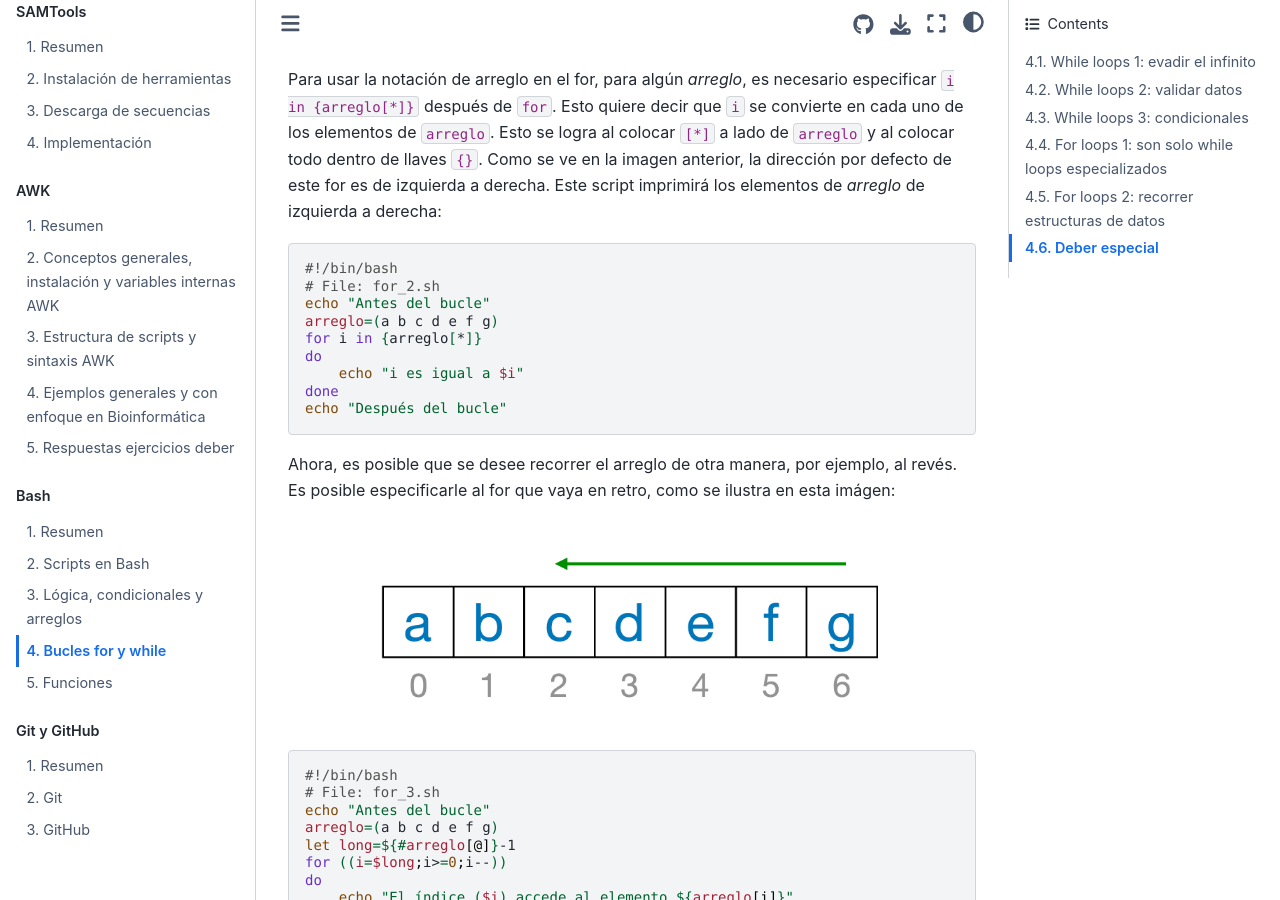
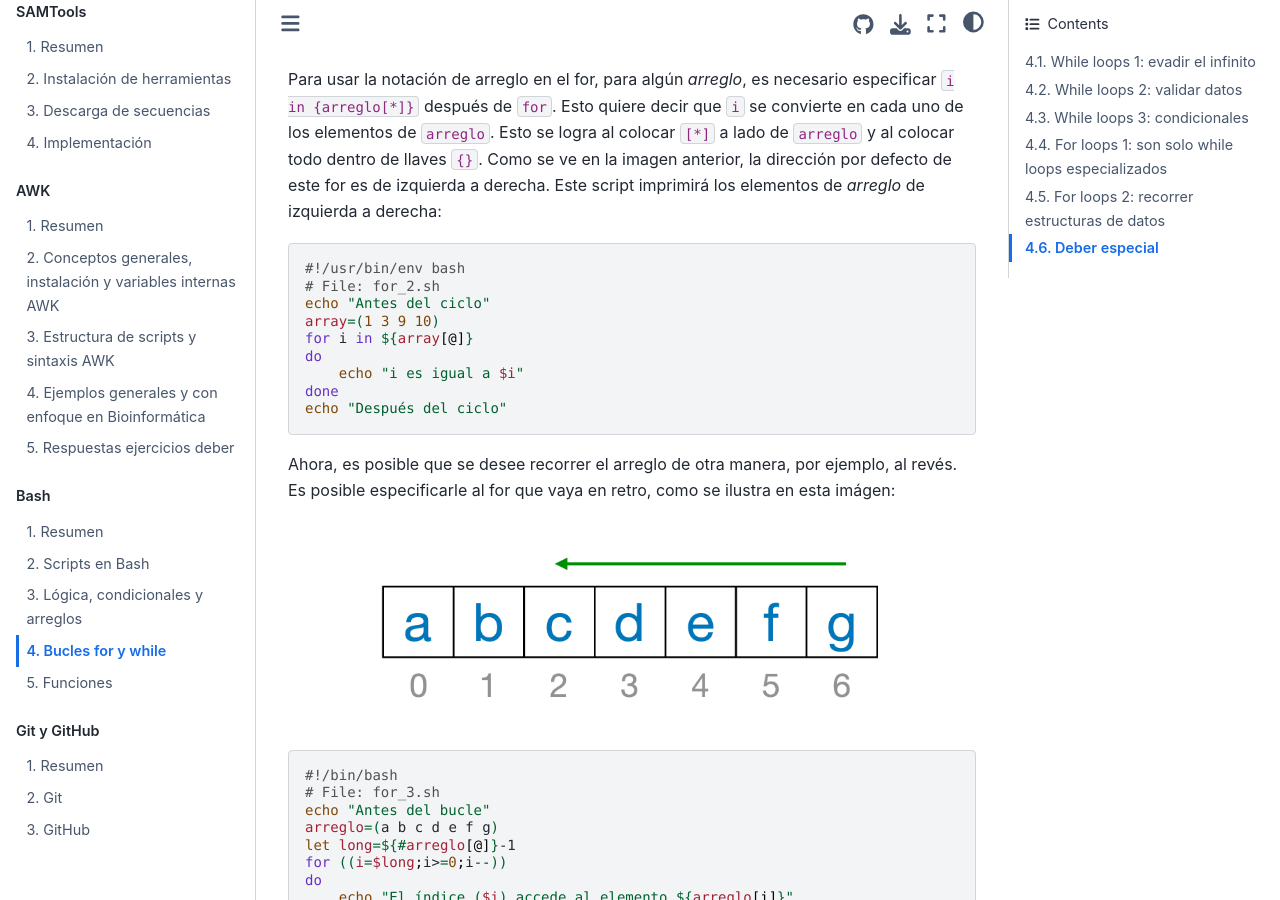
Before and after one commit to RSG-Ecuador/unix.bioinfo.rsgecuador, a Jupyter Book: the page built from content/Curso_avanzado/02_Bash/3_bash.md, in a window 1280 px wide and 900 px high, scrolled down 7604 px. Built offline with Jupyter Book 1.0.4 settings and Sphinx 7.4.7 and the Sphinx Book theme 1.1.4, drawn with Linux system fonts in a browser that asks for light colours.

Commit message:
“actualización”

````diff
--- a/content/Curso_avanzado/02_Bash/3_bash.md
+++ b/content/Curso_avanzado/02_Bash/3_bash.md
@@ -201,15 +201,15 @@ Es posible realizar acciones sobre cada elemento de una `secuencia o estructura
 ```
 Para usar la notación de arreglo en el for, para algún *arreglo*, es necesario especificar `i in {arreglo[*]}` después de `for`. Esto quiere decir que `i` se convierte en cada uno de los elementos de `arreglo`. Esto se logra al colocar `[*]` a lado de `arreglo` y al colocar todo dentro de llaves `{}`. Como se ve en la imagen anterior, la dirección por defecto de este for es de izquierda a derecha. Este script imprimirá los elementos de *arreglo* de izquierda a derecha:
 ```bash
-#!/bin/bash
+#!/usr/bin/env bash
 # File: for_2.sh
-echo "Antes del bucle"
-arreglo=(a b c d e f g)
-for i in {arreglo[*]}
+echo "Antes del ciclo"
+array=(1 3 9 10)
+for i in ${array[@]}
 do
     echo "i es igual a $i"
 done
-echo "Después del bucle"
+echo "Después del ciclo"
 ```
 Ahora, es posible que se desee recorrer el arreglo de otra manera, por ejemplo, al revés. Es posible especificarle al for que vaya en retro, como se ilustra en esta imágen:
 ```{image} ./img/f3.png
````
